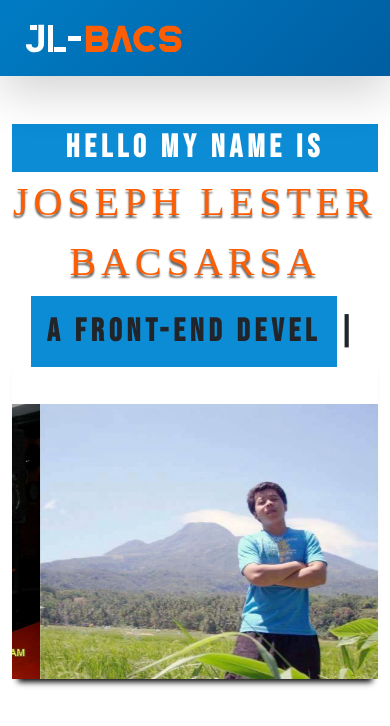
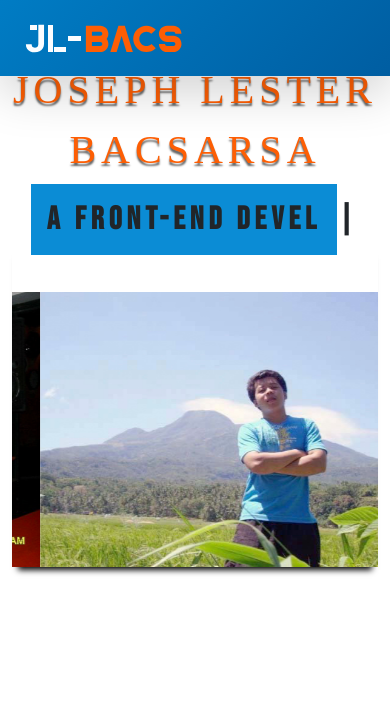
Before and after one commit to jlbbacs/Portfolio-app, a React (Create React App) app: page / in a window 390 px wide. Shown: the top 726 px of the page. Built offline with nearby package versions, Linux system fonts and the light colour scheme; the HTML template or start-up script is replaced by a standard one; a web font is replaced by a local one.

Commit message:
channging border design

```diff
--- a/src/css/about.css
+++ b/src/css/about.css
@@ -20,7 +20,7 @@
 .aboutname{
     text-transform: uppercase;
     background-color:#0B8CD5;
-    border-radius: 50px;
+    border-radius: 5px 20px 5px;
     padding: 0.5rem;
     font-family: 'Bebas Neue', cursive;
     font-size: 2rem;
@@ -30,7 +30,7 @@
 }
 .skills-about{
     background-color:#0B8CD5;
-    border-radius: 50px;
+    border-radius: 5px 20px 5px;
     padding: 0.5rem;
     font-family: 'Bebas Neue', cursive;
     color:white;
--- a/src/css/contact.css
+++ b/src/css/contact.css
@@ -17,7 +17,8 @@
     font-family: 'Poppins', sans-serif;
     box-shadow: 0 5px 5px -7px black;
     color: #5e6062;
-   line-height: 1.7rem;
+    line-height: 1.7rem;
+
 
 }
 .form-label{
--- a/src/css/home.css
+++ b/src/css/home.css
@@ -9,7 +9,7 @@
 }
 
 .hero-text{
-    margin-top: 5rem;
+    margin-top: 1rem;
     font-weight: bold;
     font-size: xx-large;
     font-family: 'Bebas Neue', cursive;
@@ -21,6 +21,7 @@
     font-size: 2rem!important;
     background-color:#0B8CD5;
     color: white;
+    border-radius: 5px 20px 5px;
 }
 
 .myname{
@@ -51,10 +52,11 @@
 @media (max-width: 575px){
 
 .hero-section{
-    margin-top: -2rem!important;
+    margin-top: -5rem!important;
 }
 .myname{
     font-size: 2.5rem;
+
 }
 .carousel-item{
     margin-top: 3rem;
```
